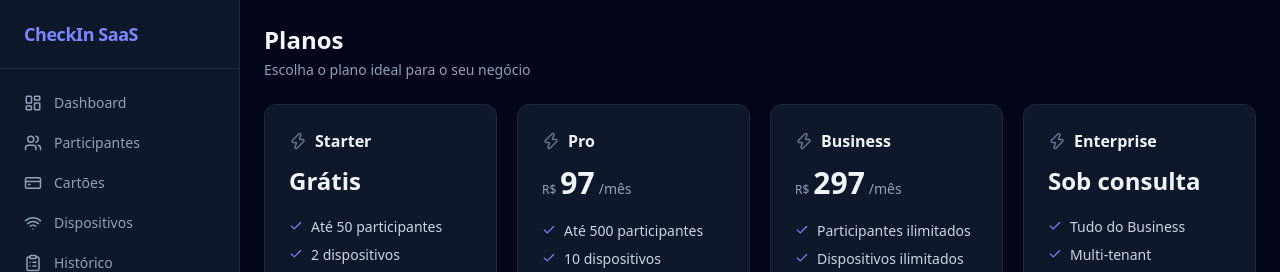
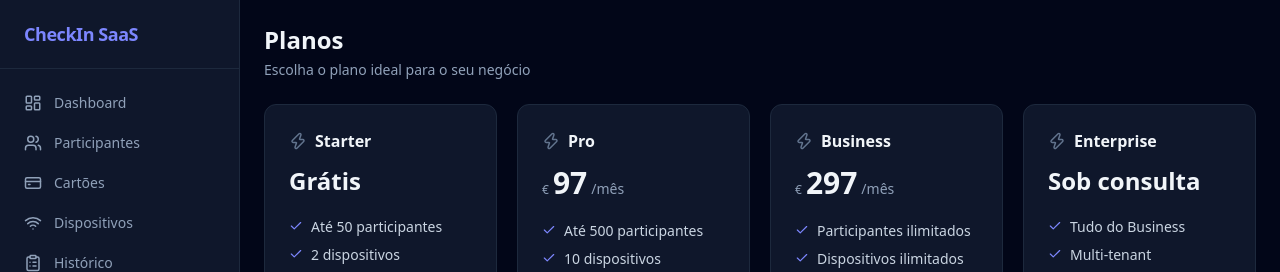
Before and after one commit to GabrielR0d/saas-checkin, a React (Vite) app in the folder frontend/: page /billing in a window 1280 px wide. Shown: the top 272 px of the page. Built offline with nearby package versions, Linux system fonts and the light colour scheme; no server answers; sample sign-in values are in the browser's storage.

Commit message:
chore: BillingPage - moeda R$ → € e locale pt-BR → pt-PT

```diff
--- a/frontend/src/pages/BillingPage.tsx
+++ b/frontend/src/pages/BillingPage.tsx
@@ -109,7 +109,7 @@
                     <span className="text-2xl font-bold text-slate-100">Grátis</span>
                   ) : (
                     <div className="flex items-baseline gap-1">
-                      <span className="text-xs text-slate-400">R$</span>
+                      <span className="text-xs text-slate-400">€</span>
                       <span className="text-3xl font-bold text-slate-100">{plan.price}</span>
                       <span className="text-sm text-slate-400">/{plan.interval}</span>
                     </div>
```
